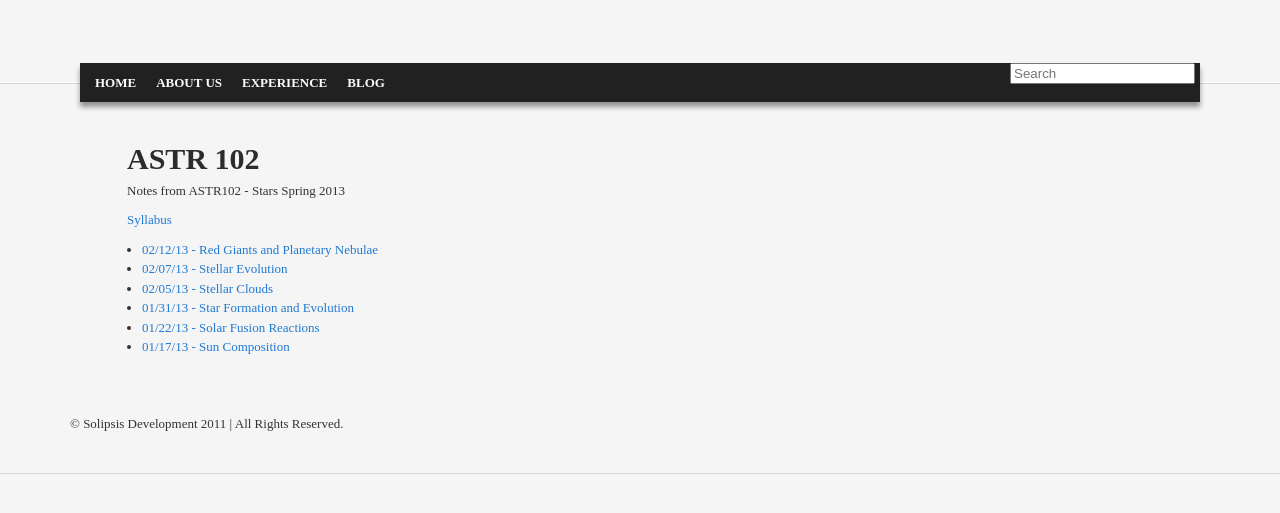
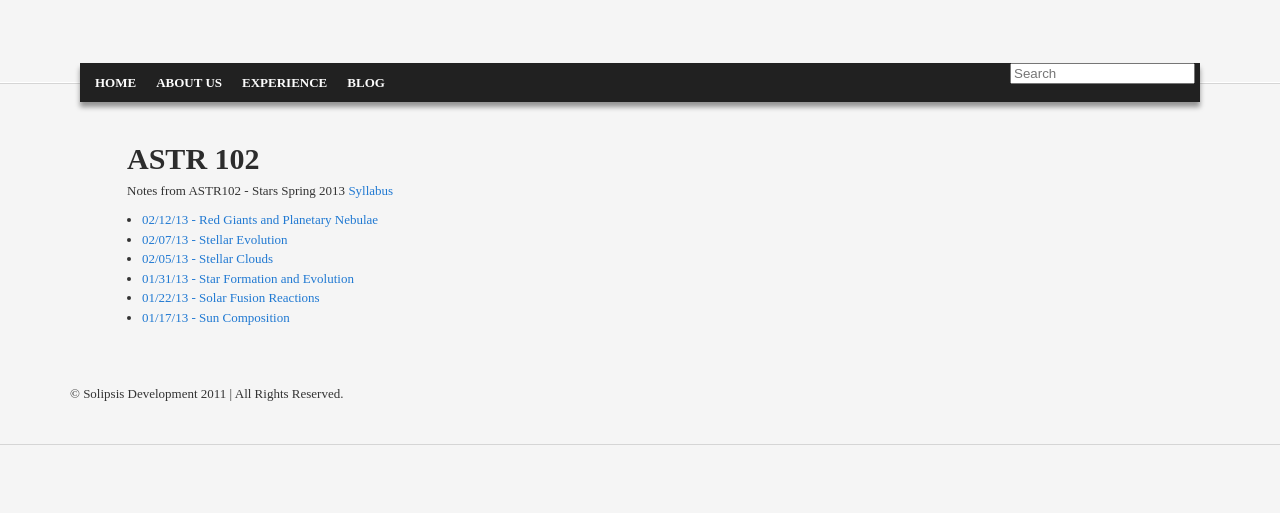
Before and after one commit to berkona/berkona.github.com, a Jekyll site: the page built from notes/astr102/index.md, in a window 1280 px wide. Shown: the top 513 px of the page. Built offline with Jekyll 4.4.1, drawn with Linux system fonts in a browser that asks for light colours; Markdown is read by kramdown in place of the engine named in the settings.

Commit message:
Added padding to syllabus

```diff
--- a/_layouts/note-index.html
+++ b/_layouts/note-index.html
@@ -3,12 +3,12 @@
 ---
 <section class="content-header">
 	{% if page.title %}<h1> {{ page.title }} </h1> {% endif %}
-	{% if page.title_detail %} <p> {{ page.title_detail }} </p> {% endif %}
+	<p>
+	{% if page.title_detail %} {{ page.title_detail }}{% endif %}
 	{% if page.syllabus %}
-	<p class="content-syllabus">
-		<a href="{{ page.syllabus }}">Syllabus</a>
+	<a style="padding: 0.25em 0" href="{{ page.syllabus }}">Syllabus</a>
+	{% endif %}
 	</p>
-	{% endif %}
 </section>
 
 <ul class="content-entries">
```
